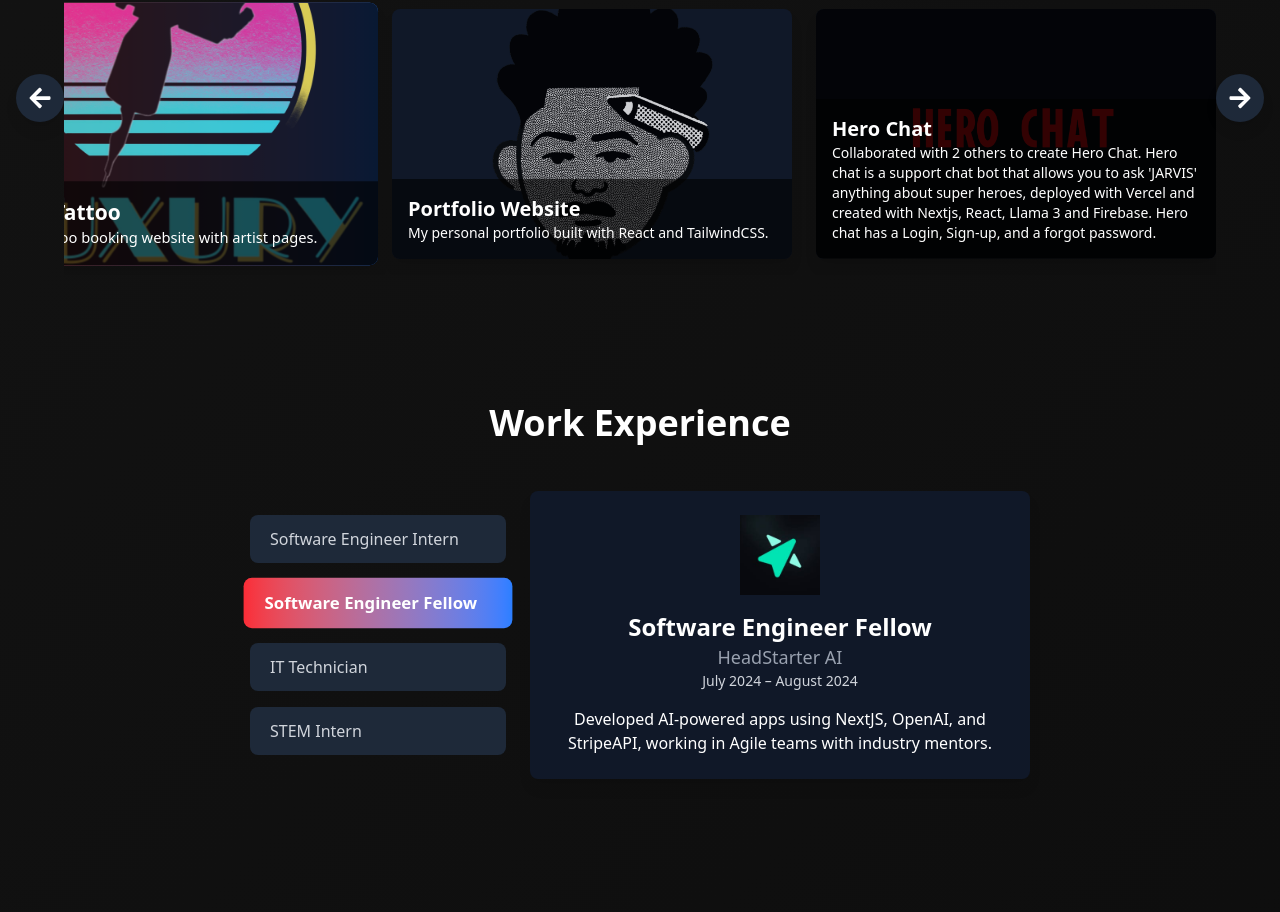
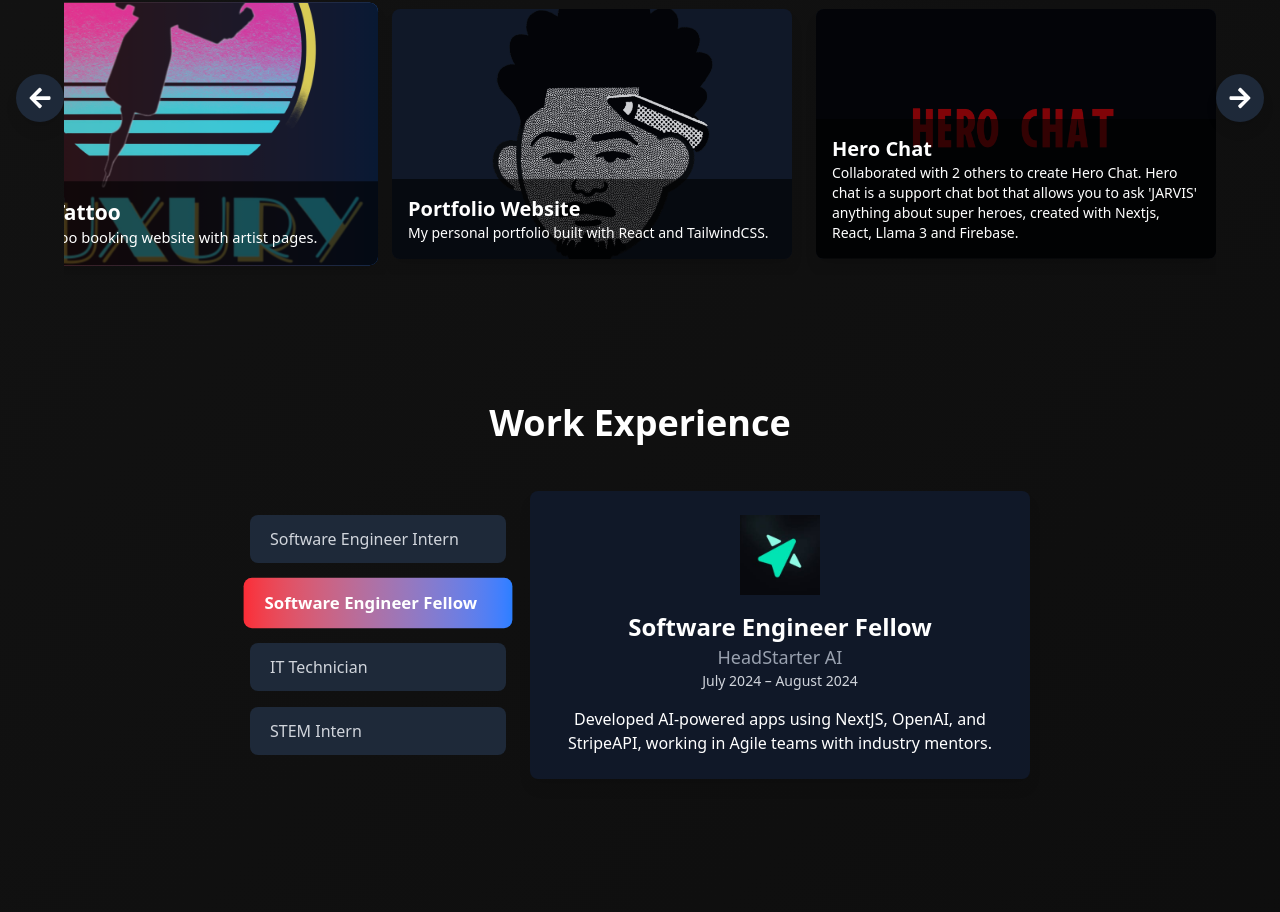
Before and after one commit to RaMarWilson1/portfolio, a React (Vite) app: page / in a window 1280 px wide. Shown: the part 2535-3447 px from the top of the page. Built offline with nearby package versions, Linux system fonts and the light colour scheme.

Commit message:
too long message

```diff
--- a/src/components/Projects.jsx
+++ b/src/components/Projects.jsx
@@ -27,7 +27,7 @@ const projects = [
   },
   {
     title: "Hero Chat",
-    description: "Collaborated with 2 others to create Hero Chat. Hero chat is a support chat bot that allows you to ask 'JARVIS' anything about super heroes, deployed with Vercel and created with Nextjs, React, Llama 3 and Firebase. Hero chat has a Login, Sign-up, and a forgot password.",
+    description: "Collaborated with 2 others to create Hero Chat. Hero chat is a support chat bot that allows you to ask 'JARVIS' anything about super heroes, created with Nextjs, React, Llama 3 and Firebase.",
     image: "HeroChat.png",
     link: "https://github.com/Oscar-999/ChatSupport",
   },
```
